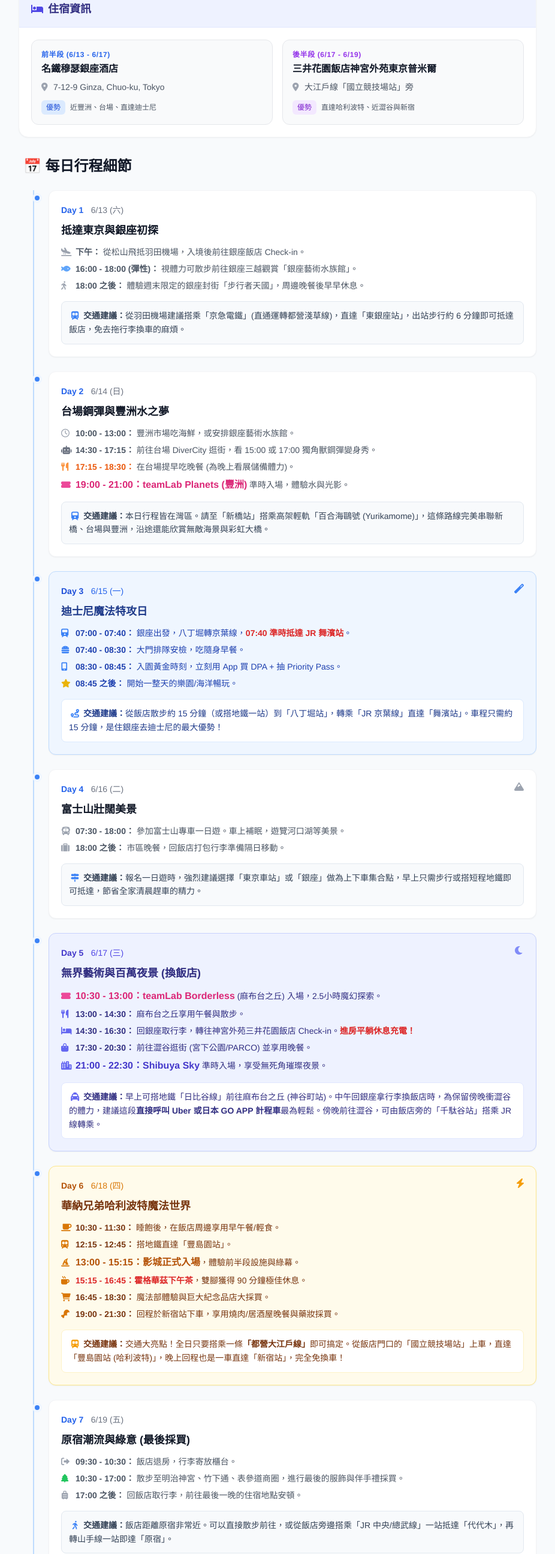
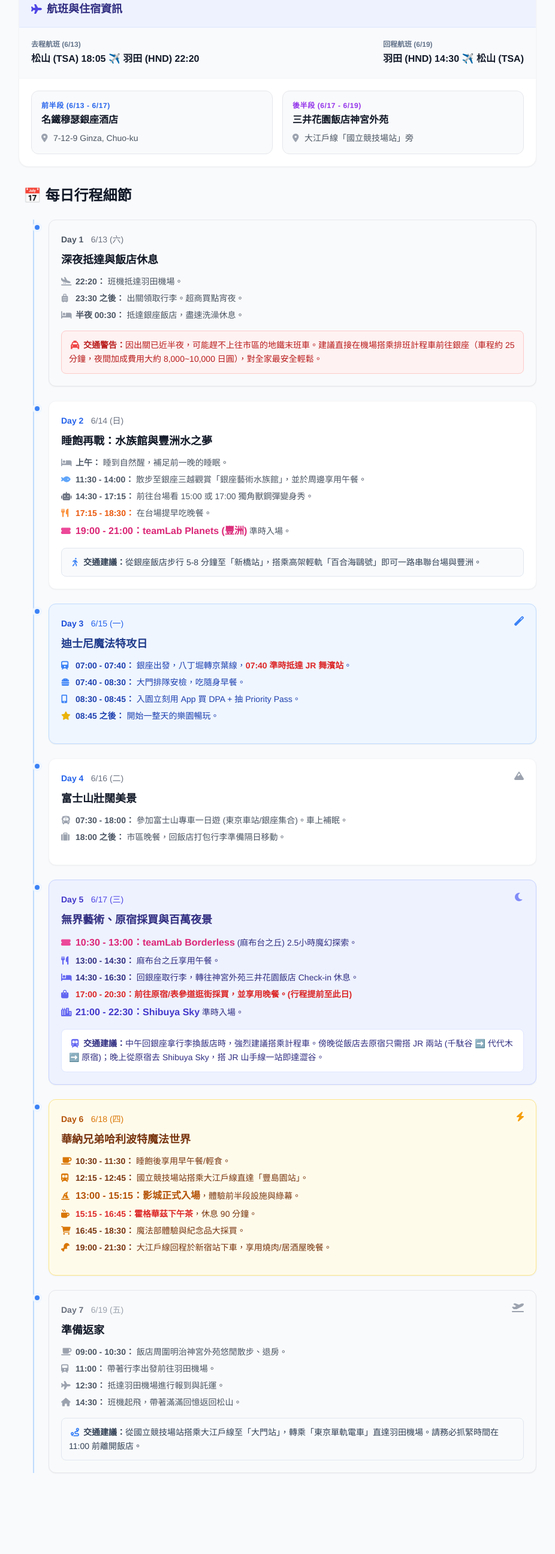
Before and after one commit to gk5933/202606tokyo, a plain HTML site: page index.html in a window 1280 px wide. Shown: the part 100-2690 px from the top of the page at 60% size, without its empty margins (177-1103 px from the left). After the commit the page ends 2659 px from the top, so only its background shows below. Drawn offline with nearby package versions, Linux system fonts and the light colour scheme.

Commit message:
Update index.html

```diff
--- a/index.html
+++ b/index.html
@@ -3,7 +3,7 @@
 <head>
     <meta charset="UTF-8">
     <meta name="viewport" content="width=device-width, initial-scale=1.0">
-    <title>2026 東京親子魔法與光影之旅 (終極詳細交通版)</title>
+    <title>2026 東京親子魔法與光影之旅 (7天6夜 最終確認版)</title>
     <script src="https://cdn.tailwindcss.com"></script>
     <link href="https://cdnjs.cloudflare.com/ajax/libs/font-awesome/6.0.0/css/all.min.css" rel="stylesheet">
     <style>
@@ -31,75 +31,72 @@
 </head>
 <body class="text-gray-800 antialiased pb-20">
 
-    <!-- Header -->
     <header class="bg-white shadow-sm sticky top-0 z-50">
         <div class="max-w-4xl mx-auto px-4 py-4 flex items-center justify-between">
             <h1 class="text-xl font-bold gradient-text">🗼 東京親子之旅 2026</h1>
-            <div class="text-sm text-gray-500 font-medium bg-gray-100 px-3 py-1 rounded-full">6/13 - 6/20</div>
+            <div class="text-sm text-gray-500 font-medium bg-gray-100 px-3 py-1 rounded-full">6/13 - 6/19 (7天6夜)</div>
         </div>
     </header>
 
     <main class="max-w-4xl mx-auto px-4 py-6 space-y-8">
 
-        <!-- 住宿資訊區塊 -->
         <section class="bg-white rounded-2xl shadow-sm border border-gray-100 overflow-hidden">
             <div class="bg-indigo-50 px-5 py-4 border-b border-indigo-100 flex items-center gap-2">
-                <i class="fas fa-bed text-indigo-600"></i>
-                <h2 class="text-lg font-bold text-indigo-900">住宿資訊</h2>
+                <i class="fas fa-plane text-indigo-600"></i>
+                <h2 class="text-lg font-bold text-indigo-900">航班與住宿資訊</h2>
             </div>
+
+            <div class="p-5 border-b border-gray-100 bg-slate-50">
+                <div class="flex flex-col md:flex-row justify-between gap-4">
+                    <div>
+                        <div class="text-xs font-bold text-slate-500 mb-1">去程航班 (6/13)</div>
+                        <div class="font-bold text-gray-900">松山 (TSA) 18:05 ✈️ 羽田 (HND) 22:20</div>
+                    </div>
+                    <div>
+                        <div class="text-xs font-bold text-slate-500 mb-1">回程航班 (6/19)</div>
+                        <div class="font-bold text-gray-900">羽田 (HND) 14:30 ✈️ 松山 (TSA)</div>
+                    </div>
+                </div>
+            </div>
+
             <div class="p-5 grid gap-4 md:grid-cols-2">
-
-                <!-- 住宿一 -->
                 <div class="bg-gray-50 rounded-xl p-4 border border-gray-200">
                     <div class="text-xs font-bold text-blue-600 mb-1 uppercase tracking-wider">前半段 (6/13 - 6/17)</div>
                     <h3 class="font-bold text-gray-900 mb-2">名鐵穆瑟銀座酒店</h3>
-                    <p class="text-sm text-gray-600 mb-3"><i class="fas fa-map-marker-alt text-gray-400 w-4"></i> 7-12-9 Ginza, Chuo-ku, Tokyo</p>
-                    <div class="flex items-center gap-2">
-                        <span class="bg-blue-100 text-blue-700 text-xs px-2 py-1 rounded-md font-medium">優勢</span>
-                        <span class="text-xs text-gray-600">近豐洲、台場、直達迪士尼</span>
-                    </div>
+                    <p class="text-sm text-gray-600"><i class="fas fa-map-marker-alt text-gray-400 w-4"></i> 7-12-9 Ginza, Chuo-ku</p>
                 </div>
 
-                <!-- 住宿二 -->
                 <div class="bg-gray-50 rounded-xl p-4 border border-gray-200">
                     <div class="text-xs font-bold text-purple-600 mb-1 uppercase tracking-wider">後半段 (6/17 - 6/19)</div>
-                    <h3 class="font-bold text-gray-900 mb-2">三井花園飯店神宮外苑東京普米爾</h3>
-                    <p class="text-sm text-gray-600 mb-3"><i class="fas fa-map-marker-alt text-gray-400 w-4"></i> 大江戶線「國立競技場站」旁</p>
-                    <div class="flex items-center gap-2">
-                        <span class="bg-purple-100 text-purple-700 text-xs px-2 py-1 rounded-md font-medium">優勢</span>
-                        <span class="text-xs text-gray-600">直達哈利波特、近澀谷與新宿</span>
-                    </div>
+                    <h3 class="font-bold text-gray-900 mb-2">三井花園飯店神宮外苑</h3>
+                    <p class="text-sm text-gray-600"><i class="fas fa-map-marker-alt text-gray-400 w-4"></i> 大江戶線「國立競技場站」旁</p>
                 </div>
-
             </div>
         </section>
 
-        <!-- 行程總覽 -->
         <section>
             <h2 class="text-2xl font-bold text-gray-900 mb-6 px-2">📅 每日行程細節</h2>
 
             <div class="space-y-6 ml-6 relative border-l-2 border-blue-200 pl-6">
 
-                <!-- Day 1 -->
-                <div class="relative timeline-item bg-white p-5 rounded-xl shadow-sm border border-gray-100">
+                <div class="relative timeline-item bg-gray-50 p-5 rounded-xl shadow-sm border border-gray-200">
                     <div class="flex justify-between items-start mb-2">
                         <div>
-                            <span class="text-sm font-bold text-blue-600">Day 1</span>
+                            <span class="text-sm font-bold text-gray-600">Day 1</span>
                             <span class="text-sm text-gray-500 ml-2">6/13 (六)</span>
                         </div>
                     </div>
-                    <h3 class="text-lg font-bold text-gray-900 mb-3">抵達東京與銀座初探</h3>
+                    <h3 class="text-lg font-bold text-gray-900 mb-3">深夜抵達與飯店休息</h3>
                     <ul class="text-sm text-gray-600 space-y-2 mb-4">
-                        <li><i class="fas fa-plane-arrival text-gray-400 w-5"></i> <strong>下午：</strong> 從松山飛抵羽田機場，入境後前往銀座飯店 Check-in。</li>
-                        <li><i class="fas fa-fish text-blue-400 w-5"></i> <strong>16:00 - 18:00 (彈性)：</strong> 視體力可散步前往銀座三越觀賞「銀座藝術水族館」。</li>
-                        <li><i class="fas fa-walking text-gray-400 w-5"></i> <strong>18:00 之後：</strong> 體驗週末限定的銀座封街「步行者天國」，周邊晚餐後早早休息。</li>
+                        <li><i class="fas fa-plane-arrival text-gray-400 w-5"></i> <strong>22:20：</strong> 班機抵達羽田機場。</li>
+                        <li><i class="fas fa-suitcase-rolling text-gray-400 w-5"></i> <strong>23:30 之後：</strong> 出關領取行李。超商買點宵夜。</li>
+                        <li><i class="fas fa-bed text-gray-400 w-5"></i> <strong>半夜 00:30：</strong> 抵達銀座飯店，盡速洗澡休息。</li>
                     </ul>
-                    <div class="bg-slate-50 border border-slate-200 rounded-lg p-3">
-                        <p class="text-sm text-slate-700 leading-relaxed"><i class="fas fa-subway text-blue-500 mr-1 w-5 text-center"></i><strong>交通建議：</strong>從羽田機場建議搭乘「京急電鐵」(直通運轉都營淺草線)，直達「東銀座站」，出站步行約 6 分鐘即可抵達飯店，免去拖行李換車的麻煩。</p>
+                    <div class="bg-red-50 border border-red-200 rounded-lg p-3">
+                        <p class="text-sm text-red-700 leading-relaxed"><i class="fas fa-taxi text-red-500 mr-1 w-5 text-center"></i><strong>交通警告：</strong>因出關已近半夜，可能趕不上往市區的地鐵末班車。建議直接在機場搭乘排班計程車前往銀座（車程約 25 分鐘，夜間加成費用大約 8,000~10,000 日圓），對全家最安全輕鬆。</p>
                     </div>
                 </div>
 
-                <!-- Day 2 -->
                 <div class="relative timeline-item bg-white p-5 rounded-xl shadow-sm border border-gray-100">
                     <div class="flex justify-between items-start mb-2">
                         <div>
@@ -107,19 +104,19 @@
                             <span class="text-sm text-gray-500 ml-2">6/14 (日)</span>
                         </div>
                     </div>
-                    <h3 class="text-lg font-bold text-gray-900 mb-3">台場鋼彈與豐洲水之夢</h3>
+                    <h3 class="text-lg font-bold text-gray-900 mb-3">睡飽再戰：水族館與豐洲水之夢</h3>
                     <ul class="text-sm text-gray-600 space-y-2 mb-4">
-                        <li><i class="far fa-clock text-gray-400 w-5"></i> <strong>10:00 - 13:00：</strong> 豐洲市場吃海鮮，或安排銀座藝術水族館。</li>
-                        <li><i class="fas fa-robot text-gray-500 w-5"></i> <strong>14:30 - 17:15：</strong> 前往台場 DiverCity 逛街，看 15:00 或 17:00 獨角獸鋼彈變身秀。</li>
-                        <li><i class="fas fa-utensils text-orange-400 w-5"></i> <strong class="text-orange-600">17:15 - 18:30：</strong> 在台場提早吃晚餐 (為晚上看展儲備體力)。</li>
-                        <li><i class="fas fa-ticket-alt text-pink-500 w-5"></i> <strong class="text-pink-600 text-base">19:00 - 21:00：teamLab Planets (豐洲)</strong> 準時入場，體驗水與光影。</li>
+                        <li><i class="fas fa-bed text-gray-400 w-5"></i> <strong>上午：</strong> 睡到自然醒，補足前一晚的睡眠。</li>
+                        <li><i class="fas fa-fish text-blue-400 w-5"></i> <strong>11:30 - 14:00：</strong> 散步至銀座三越觀賞「銀座藝術水族館」，並於周邊享用午餐。</li>
+                        <li><i class="fas fa-robot text-gray-500 w-5"></i> <strong>14:30 - 17:15：</strong> 前往台場看 15:00 或 17:00 獨角獸鋼彈變身秀。</li>
+                        <li><i class="fas fa-utensils text-orange-400 w-5"></i> <strong class="text-orange-600">17:15 - 18:30：</strong> 在台場提早吃晚餐。</li>
+                        <li><i class="fas fa-ticket-alt text-pink-500 w-5"></i> <strong class="text-pink-600 text-base">19:00 - 21:00：teamLab Planets (豐洲)</strong> 準時入場。</li>
                     </ul>
                     <div class="bg-slate-50 border border-slate-200 rounded-lg p-3">
-                        <p class="text-sm text-slate-700 leading-relaxed"><i class="fas fa-train text-blue-500 mr-1 w-5 text-center"></i><strong>交通建議：</strong>本日行程皆在灣區。請至「新橋站」搭乘高架輕軌「百合海鷗號 (Yurikamome)」，這條路線完美串聯新橋、台場與豐洲，沿途還能欣賞無敵海景與彩虹大橋。</p>
+                        <p class="text-sm text-slate-700 leading-relaxed"><i class="fas fa-walking text-blue-500 mr-1 w-5 text-center"></i><strong>交通建議：</strong>從銀座飯店步行 5-8 分鐘至「新橋站」，搭乘高架輕軌「百合海鷗號」即可一路串聯台場與豐洲。</p>
                     </div>
                 </div>
 
-                <!-- Day 3 -->
                 <div class="relative timeline-item bg-blue-50 p-5 rounded-xl shadow-sm border border-blue-200">
                     <div class="flex justify-between items-start mb-2">
                         <div>
@@ -132,15 +129,11 @@
                     <ul class="text-sm text-blue-800 space-y-2 mb-4">
                         <li><i class="fas fa-train text-blue-500 w-5"></i> <strong>07:00 - 07:40：</strong> 銀座出發，八丁堀轉京葉線，<span class="font-bold text-red-600">07:40 準時抵達 JR 舞濱站</span>。</li>
                         <li><i class="fas fa-hamburger text-blue-500 w-5"></i> <strong>07:40 - 08:30：</strong> 大門排隊安檢，吃隨身早餐。</li>
-                        <li><i class="fas fa-mobile-alt text-blue-500 w-5"></i> <strong>08:30 - 08:45：</strong> 入園黃金時刻，立刻用 App 買 DPA + 抽 Priority Pass。</li>
-                        <li><i class="fas fa-star text-yellow-500 w-5"></i> <strong>08:45 之後：</strong> 開始一整天的樂園/海洋暢玩。</li>
+                        <li><i class="fas fa-mobile-alt text-blue-500 w-5"></i> <strong>08:30 - 08:45：</strong> 入園立刻用 App 買 DPA + 抽 Priority Pass。</li>
+                        <li><i class="fas fa-star text-yellow-500 w-5"></i> <strong>08:45 之後：</strong> 開始一整天的樂園暢玩。</li>
                     </ul>
-                    <div class="bg-white border border-blue-100 rounded-lg p-3">
-                        <p class="text-sm text-blue-900 leading-relaxed"><i class="fas fa-route text-blue-500 mr-1 w-5 text-center"></i><strong>交通建議：</strong>從飯店散步約 15 分鐘（或搭地鐵一站）到「八丁堀站」，轉乘「JR 京葉線」直達「舞濱站」。車程只需約 15 分鐘，是住銀座去迪士尼的最大優勢！</p>
-                    </div>
                 </div>
 
-                <!-- Day 4 -->
                 <div class="relative timeline-item bg-white p-5 rounded-xl shadow-sm border border-gray-100">
                     <div class="flex justify-between items-start mb-2">
                         <div>
@@ -151,15 +144,11 @@
                     </div>
                     <h3 class="text-lg font-bold text-gray-900 mb-3">富士山壯闊美景</h3>
                     <ul class="text-sm text-gray-600 space-y-2 mb-4">
-                        <li><i class="fas fa-bus text-gray-400 w-5"></i> <strong>07:30 - 18:00：</strong> 參加富士山專車一日遊。車上補眠，遊覽河口湖等美景。</li>
+                        <li><i class="fas fa-bus text-gray-400 w-5"></i> <strong>07:30 - 18:00：</strong> 參加富士山專車一日遊 (東京車站/銀座集合)。車上補眠。</li>
                         <li><i class="fas fa-suitcase text-gray-400 w-5"></i> <strong>18:00 之後：</strong> 市區晚餐，回飯店打包行李準備隔日移動。</li>
                     </ul>
-                    <div class="bg-slate-50 border border-slate-200 rounded-lg p-3">
-                        <p class="text-sm text-slate-700 leading-relaxed"><i class="fas fa-map-signs text-blue-500 mr-1 w-5 text-center"></i><strong>交通建議：</strong>報名一日遊時，強烈建議選擇「東京車站」或「銀座」做為上下車集合點，早上只需步行或搭短程地鐵即可抵達，節省全家清晨趕車的精力。</p>
-                    </div>
                 </div>
 
-                <!-- Day 5 -->
                 <div class="relative timeline-item bg-indigo-50 p-5 rounded-xl shadow-sm border border-indigo-200">
                     <div class="flex justify-between items-start mb-2">
                         <div>
@@ -168,20 +157,19 @@
                         </div>
                         <i class="fas fa-moon text-indigo-400"></i>
                     </div>
-                    <h3 class="text-lg font-bold text-indigo-900 mb-3">無界藝術與百萬夜景 (換飯店)</h3>
+                    <h3 class="text-lg font-bold text-indigo-900 mb-3">無界藝術、原宿採買與百萬夜景</h3>
                     <ul class="text-sm text-indigo-900 space-y-2 mb-4">
-                        <li><i class="fas fa-ticket-alt text-pink-500 w-5"></i> <strong class="text-pink-600 text-base">10:30 - 13:00：teamLab Borderless</strong> (麻布台之丘) 入場，2.5小時魔幻探索。</li>
-                        <li><i class="fas fa-utensils text-indigo-500 w-5"></i> <strong>13:00 - 14:30：</strong> 麻布台之丘享用午餐與散步。</li>
-                        <li><i class="fas fa-bed text-indigo-500 w-5"></i> <strong>14:30 - 16:30：</strong> 回銀座取行李，轉往神宮外苑三井花園飯店 Check-in。<strong class="text-red-600">進房平躺休息充電！</strong></li>
-                        <li><i class="fas fa-shopping-bag text-indigo-500 w-5"></i> <strong>17:30 - 20:30：</strong> 前往澀谷逛街 (宮下公園/PARCO) 並享用晚餐。</li>
-                        <li><i class="fas fa-city text-indigo-500 w-5"></i> <strong class="text-indigo-700 text-base">21:00 - 22:30：Shibuya Sky</strong> 準時入場，享受無死角璀璨夜景。</li>
+                        <li><i class="fas fa-ticket-alt text-pink-500 w-5"></i> <strong class="text-pink-600 text-base">10:30 - 13:00：teamLab Borderless</strong> (麻布台之丘) 2.5小時魔幻探索。</li>
+                        <li><i class="fas fa-utensils text-indigo-500 w-5"></i> <strong>13:00 - 14:30：</strong> 麻布台之丘享用午餐。</li>
+                        <li><i class="fas fa-bed text-indigo-500 w-5"></i> <strong>14:30 - 16:30：</strong> 回銀座取行李，轉往神宮外苑三井花園飯店 Check-in 休息。</li>
+                        <li><i class="fas fa-shopping-bag text-indigo-500 w-5"></i> <strong class="text-red-600">17:00 - 20:30：前往原宿/表參道逛街採買，並享用晚餐。(行程提前至此日)</strong></li>
+                        <li><i class="fas fa-city text-indigo-500 w-5"></i> <strong class="text-indigo-700 text-base">21:00 - 22:30：Shibuya Sky</strong> 準時入場。</li>
                     </ul>
                     <div class="bg-white border border-indigo-100 rounded-lg p-3">
-                        <p class="text-sm text-indigo-900 leading-relaxed"><i class="fas fa-taxi text-indigo-500 mr-1 w-5 text-center"></i><strong>交通建議：</strong>早上可搭地鐵「日比谷線」前往麻布台之丘 (神谷町站)。中午回銀座拿行李換飯店時，為保留傍晚衝澀谷的體力，建議這段<strong>直接呼叫 Uber 或日本 GO APP 計程車</strong>最為輕鬆。傍晚前往澀谷，可由飯店旁的「千駄谷站」搭乘 JR 線轉乘。</p>
+                        <p class="text-sm text-indigo-900 leading-relaxed"><i class="fas fa-subway text-indigo-500 mr-1 w-5 text-center"></i><strong>交通建議：</strong>中午回銀座拿行李換飯店時，強烈建議搭乘計程車。傍晚從飯店去原宿只需搭 JR 兩站 (千駄谷 ➡️ 代代木 ➡️ 原宿)；晚上從原宿去 Shibuya Sky，搭 JR 山手線一站即達澀谷。</p>
                     </div>
                 </div>
 
-                <!-- Day 6 -->
                 <div class="relative timeline-item bg-amber-50 p-5 rounded-xl shadow-sm border border-amber-200">
                     <div class="flex justify-between items-start mb-2">
                         <div>
@@ -192,53 +180,32 @@
                     </div>
                     <h3 class="text-lg font-bold text-amber-900 mb-3">華納兄弟哈利波特魔法世界</h3>
                     <ul class="text-sm text-amber-900 space-y-2 mb-4">
-                        <li><i class="fas fa-coffee text-amber-600 w-5"></i> <strong>10:30 - 11:30：</strong> 睡飽後，在飯店周邊享用早午餐/輕食。</li>
-                        <li><i class="fas fa-subway text-amber-600 w-5"></i> <strong>12:15 - 12:45：</strong> 搭地鐵直達「豐島園站」。</li>
+                        <li><i class="fas fa-coffee text-amber-600 w-5"></i> <strong>10:30 - 11:30：</strong> 睡飽後享用早午餐/輕食。</li>
+                        <li><i class="fas fa-subway text-amber-600 w-5"></i> <strong>12:15 - 12:45：</strong> 國立競技場站搭乘大江戶線直達「豐島園站」。</li>
                         <li><i class="fas fa-hat-wizard text-amber-600 w-5"></i> <strong class="text-amber-700 text-base">13:00 - 15:15：影城正式入場</strong>，體驗前半段設施與綠幕。</li>
-                        <li><i class="fas fa-mug-hot text-amber-600 w-5"></i> <strong class="text-red-600">15:15 - 16:45：霍格華茲下午茶</strong>，雙腳獲得 90 分鐘極佳休息。</li>
-                        <li><i class="fas fa-shopping-cart text-amber-600 w-5"></i> <strong>16:45 - 18:30：</strong> 魔法部體驗與巨大紀念品店大採買。</li>
-                        <li><i class="fas fa-drumstick-bite text-amber-600 w-5"></i> <strong>19:00 - 21:30：</strong> 回程於新宿站下車，享用燒肉/居酒屋晚餐與藥妝採買。</li>
+                        <li><i class="fas fa-mug-hot text-amber-600 w-5"></i> <strong class="text-red-600">15:15 - 16:45：霍格華茲下午茶</strong>，休息 90 分鐘。</li>
+                        <li><i class="fas fa-shopping-cart text-amber-600 w-5"></i> <strong>16:45 - 18:30：</strong> 魔法部體驗與紀念品大採買。</li>
+                        <li><i class="fas fa-drumstick-bite text-amber-600 w-5"></i> <strong>19:00 - 21:30：</strong> 大江戶線回程於新宿站下車，享用燒肉/居酒屋晚餐。</li>
                     </ul>
-                    <div class="bg-white border border-amber-100 rounded-lg p-3">
-                        <p class="text-sm text-amber-900 leading-relaxed"><i class="fas fa-subway text-amber-500 mr-1 w-5 text-center"></i><strong>交通建議：</strong>交通大亮點！全日只要搭乘一條<strong>「都營大江戶線」</strong>即可搞定。從飯店門口的「國立競技場站」上車，直達「豐島園站 (哈利波特)」，晚上回程也是一車直達「新宿站」，完全免換車！</p>
-                    </div>
                 </div>
 
-                 <!-- Day 7 -->
-                 <div class="relative timeline-item bg-white p-5 rounded-xl shadow-sm border border-gray-100">
-                    <div class="flex justify-between items-start mb-2">
-                        <div>
-                            <span class="text-sm font-bold text-blue-600">Day 7</span>
-                            <span class="text-sm text-gray-500 ml-2">6/19 (五)</span>
-                        </div>
-                    </div>
-                    <h3 class="text-lg font-bold text-gray-900 mb-3">原宿潮流與綠意 (最後採買)</h3>
-                    <ul class="text-sm text-gray-600 space-y-2 mb-4">
-                        <li><i class="fas fa-sign-out-alt text-gray-400 w-5"></i> <strong>09:30 - 10:30：</strong> 飯店退房，行李寄放櫃台。</li>
-                        <li><i class="fas fa-tree text-green-500 w-5"></i> <strong>10:30 - 17:00：</strong> 散步至明治神宮、竹下通、表參道商圈，進行最後的服飾與伴手禮採買。</li>
-                        <li><i class="fas fa-suitcase-rolling text-gray-400 w-5"></i> <strong>17:00 之後：</strong> 回飯店取行李，前往最後一晚的住宿地點安頓。</li>
-                    </ul>
-                    <div class="bg-slate-50 border border-slate-200 rounded-lg p-3">
-                        <p class="text-sm text-slate-700 leading-relaxed"><i class="fas fa-walking text-blue-500 mr-1 w-5 text-center"></i><strong>交通建議：</strong>飯店距離原宿非常近。可以直接散步前往，或從飯店旁邊搭乘「JR 中央/總武線」一站抵達「代代木」，再轉山手線一站即達「原宿」。</p>
-                    </div>
-                </div>
-
-                <!-- Day 8 -->
                 <div class="relative timeline-item bg-gray-50 p-5 rounded-xl shadow-sm border border-gray-200">
                     <div class="flex justify-between items-start mb-2">
                         <div>
-                            <span class="text-sm font-bold text-gray-500">Day 8</span>
-                            <span class="text-sm text-gray-400 ml-2">6/20 (六)</span>
+                            <span class="text-sm font-bold text-gray-500">Day 7</span>
+                            <span class="text-sm text-gray-400 ml-2">6/19 (五)</span>
                         </div>
                         <i class="fas fa-plane-departure text-gray-400"></i>
                     </div>
-                    <h3 class="text-lg font-bold text-gray-900 mb-3">滿載而歸</h3>
+                    <h3 class="text-lg font-bold text-gray-900 mb-3">準備返家</h3>
                     <ul class="text-sm text-gray-600 space-y-2 mb-4">
-                        <li>視回程班機時間享用早午餐。</li>
-                        <li>前往羽田機場搭機，帶著滿滿回憶返家。</li>
+                        <li><i class="fas fa-coffee text-gray-400 w-5"></i> <strong>09:00 - 10:30：</strong> 飯店周圍明治神宮外苑悠閒散步、退房。</li>
+                        <li><i class="fas fa-train text-gray-400 w-5"></i> <strong>11:00：</strong> 帶著行李出發前往羽田機場。</li>
+                        <li><i class="fas fa-plane text-gray-400 w-5"></i> <strong>12:30：</strong> 抵達羽田機場進行報到與託運。</li>
+                        <li><i class="fas fa-home text-gray-400 w-5"></i> <strong>14:30：</strong> 班機起飛，帶著滿滿回憶返回松山。</li>
                     </ul>
                     <div class="bg-slate-50 border border-slate-200 rounded-lg p-3">
-                        <p class="text-sm text-slate-700 leading-relaxed"><i class="fas fa-plane text-blue-500 mr-1 w-5 text-center"></i><strong>交通建議：</strong>依據最後一天的所在地，建議轉乘至品川站搭乘「京急電鐵」，或至濱松町站搭乘「東京單軌電車」前往羽田機場。</p>
+                        <p class="text-sm text-slate-700 leading-relaxed"><i class="fas fa-route text-blue-500 mr-1 w-5 text-center"></i><strong>交通建議：</strong>從國立競技場站搭乘大江戶線至「大門站」，轉乘「東京單軌電車」直達羽田機場。請務必抓緊時間在 11:00 前離開飯店。</p>
                     </div>
                 </div>
 
```
